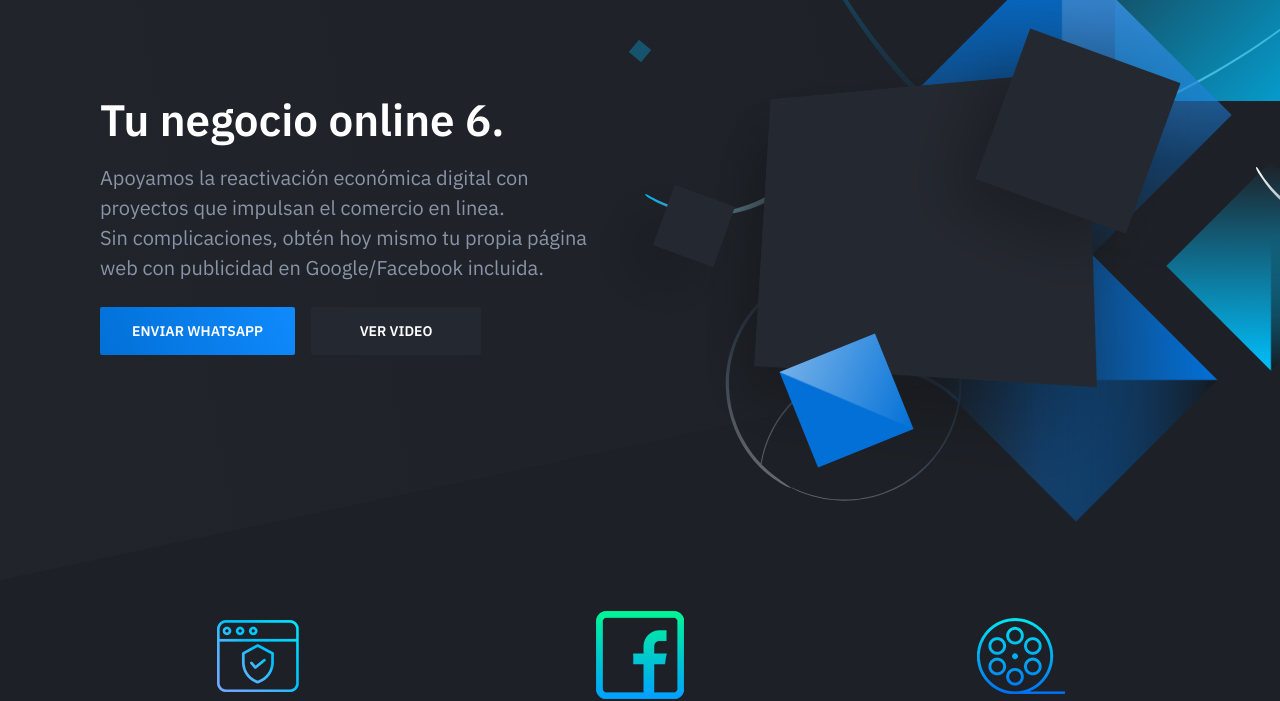
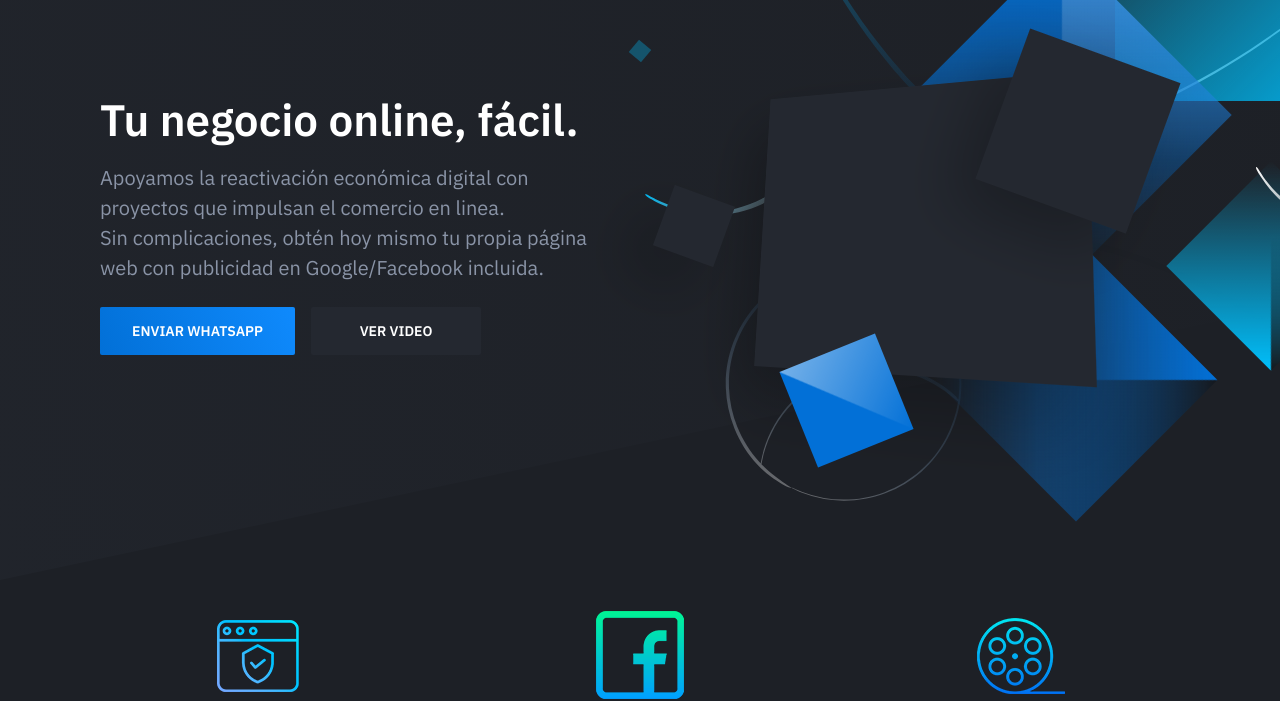
Before and after one commit to UneLat/Une, a plain HTML site: page index.html in a window 1280 px wide. Shown: the part 120-821 px from the top of the page. Drawn offline with nearby package versions, Linux system fonts and the light colour scheme.

Commit message:
Add files via upload

```diff
--- a/index.html
+++ b/index.html
@@ -31,7 +31,7 @@
                 <div class="container">
                     <div class="hero-inner">
 						<div class="hero-copy">
-						  <h1 class="hero-title mt-0">Tu negocio online 6.</h1>
+						  <h1 class="hero-title mt-0">Tu negocio online, fácil.</h1>
 						  <p class="hero-paragraph">Apoyamos la reactivación económica digital con proyectos que impulsan el comercio en linea.<br>Sin complicaciones, obtén hoy mismo tu propia página web con publicidad en Google/Facebook incluida. </p>
 	                        <div class="hero-cta"><a class="button button-primary" href="#">Enviar WhatsApp</a><a class="button" href="#">ver video</a></div>
 						</div>
```
